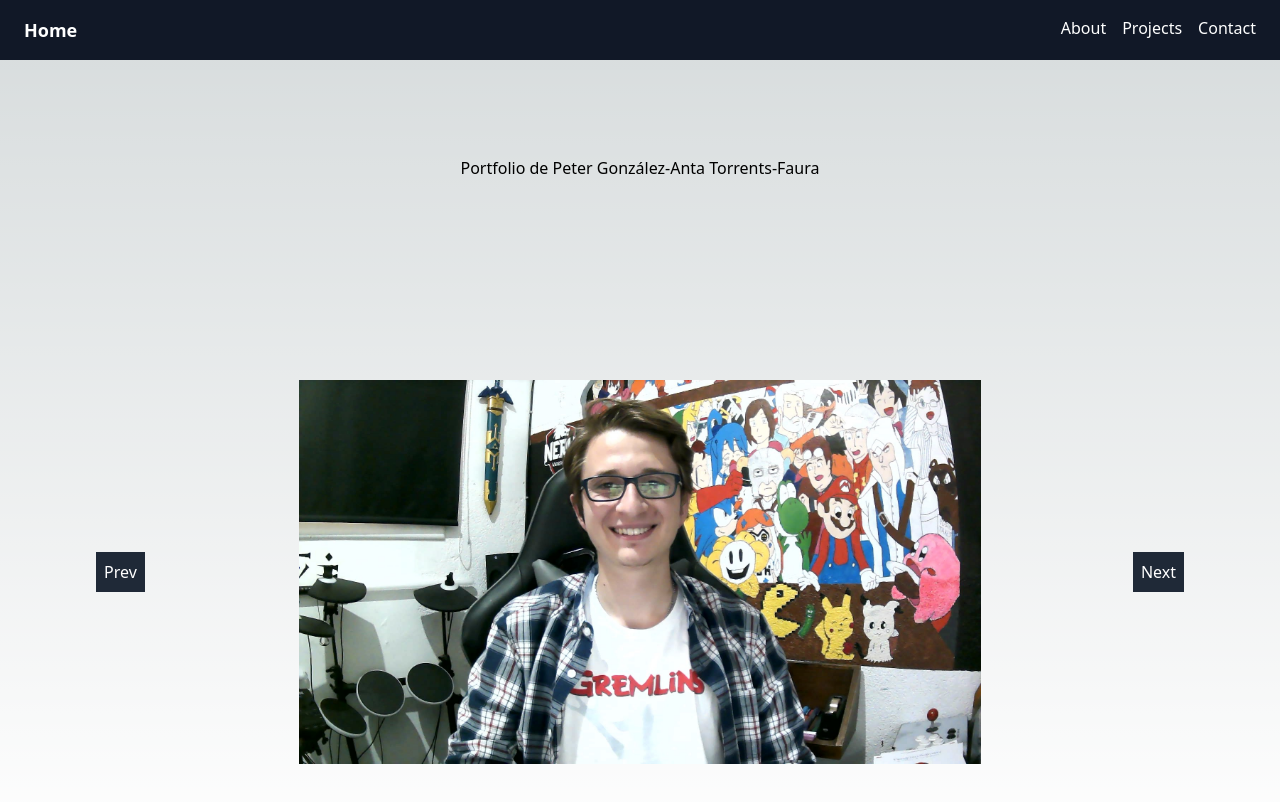
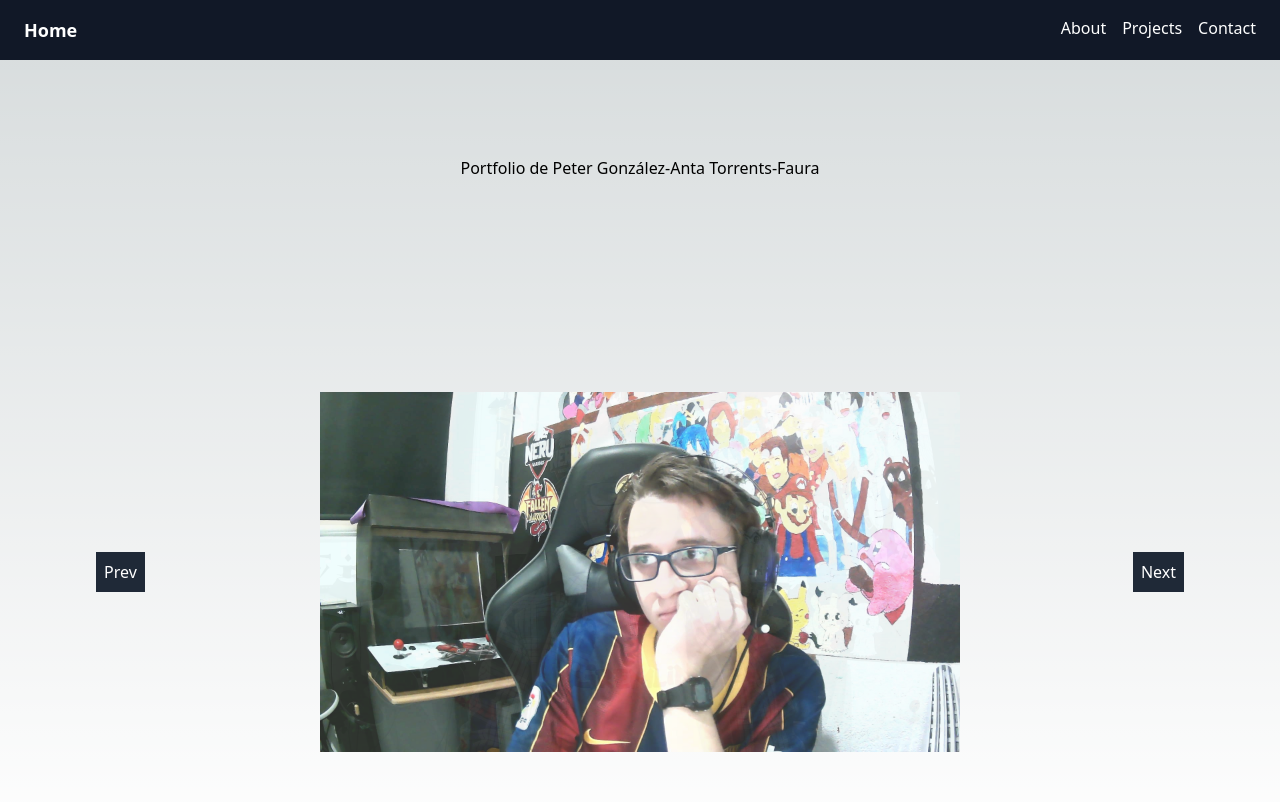
Before and after one commit to Piterga12/Portfolio-Peter, a Next.js app: page / in a window 1280 px wide. Shown: the top 802 px of the page. Built offline with nearby package versions, Linux system fonts and the light colour scheme.

Commit message:
feat: The images change alone

```diff
--- a/src/components/sliderimages.tsx
+++ b/src/components/sliderimages.tsx
@@ -1,4 +1,4 @@
-import { useState } from "react";
+import { useState, useEffect } from "react";
 import Image from "next/image";
 
 interface SliderImageProps {
@@ -6,6 +6,7 @@ interface SliderImageProps {
   alt: string;
   width: number;
   height: number;
+  link: string;
 }
 
 interface SliderImagesProps {
@@ -23,20 +24,33 @@ const SliderImages: React.FC<SliderImagesProps> = ({ images }) => {
     setCurrentSlide(currentSlide === 0 ? images.length - 1 : currentSlide - 1);
   };
 
+  useEffect(() => {
+    const interval = setInterval(() => {
+      handleNext();
+    }, 5000);
+    return () => clearInterval(interval);
+  }, [currentSlide]);
+
   return (
     <div className="relative w-full h-96">
       <div className="absolute top-1/2 left-0 transform -translate-y-1/2 w-full h-full text-center">
         {images.map((image, index) => (
+          <a key={index} href={image.link}>
+            <div className="max-w-640 max-h-640 mx-auto">
               <Image
-            key={index}
                 src={image.src}
                 alt={image.alt}
                 className={`${
                   index === currentSlide ? "opacity-100" : "opacity-0"
                 } transition-opacity duration-1000 ease-in-out absolute top-0 left-0 right-0 bottom-0 m-auto`}
-            layout="fill"
-            objectFit="contain"
+                layout="fixed"
+                width={image.width}
+                height={image.height}
+                objectFit="cover"
+                onClick={() => window.open(image.link, "_blank")}
               />
+            </div>
+          </a>
         ))}
       </div>
       <div className="absolute top-0 left-0 w-full h-full flex justify-between items-center">
--- a/src/pages/index.tsx
+++ b/src/pages/index.tsx
@@ -14,18 +14,21 @@ export default function Home() {
       alt: "Image 1",
       width: 640,
       height: 360,
+      link: "/projects/second",
     },
     {
       src: "/image2.jpg",
       alt: "Image 2",
       width: 640,
       height: 360,
+      link: "/projects/second",
     },
     {
       src: "/image3.jpg",
       alt: "Image 3",
       width: 640,
       height: 360,
+      link: "/projects/second",
     },
   ];
   return (
```
Lines whose indentation alone changed are shown as unchanged.
